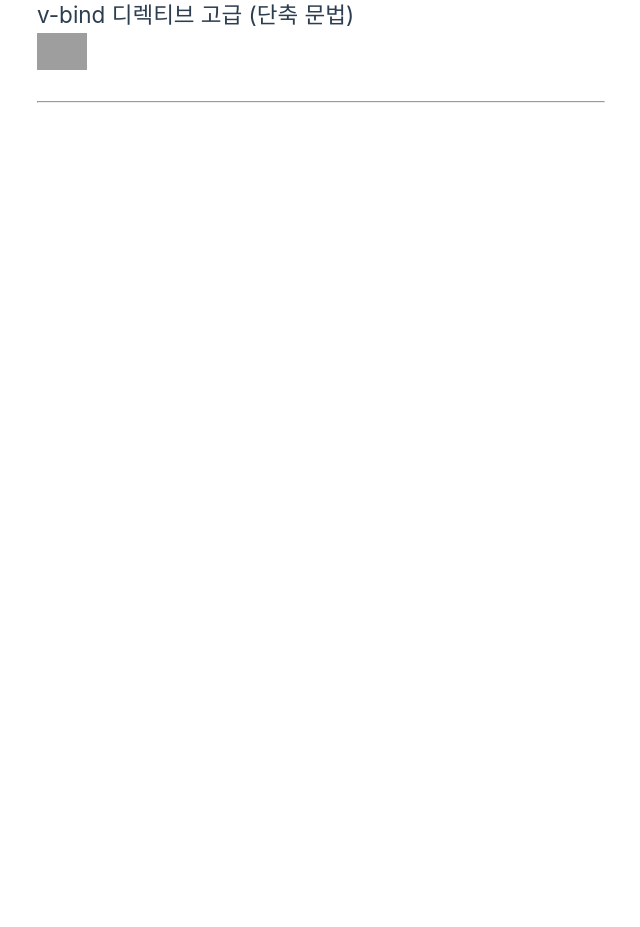
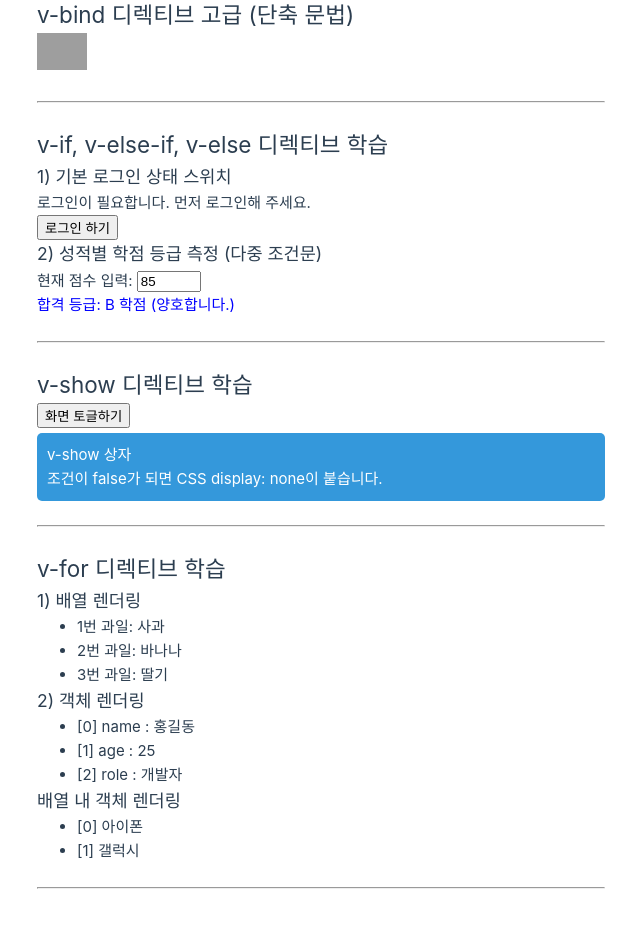
Before and after one commit to tjgurdls9/skala-vue, a Vue app: page / in a window 1280 px wide. Shown: the part 1880-2807 px from the top of the page, without its empty margins (15-655 px from the left). Before the commit the page ends 2027 px from the top, so only its background shows below. Built offline with nearby package versions, Linux system fonts and the light colour scheme; grey boxes are pictures that could not be loaded.

Commit message:
vFor, vView, vIfElse 실습 이후 커밋

```diff
--- a/src/App.vue
+++ b/src/App.vue
@@ -8,6 +8,9 @@
 import vBindClassBinding from './components/vBindClassBinding.vue'
 import vBindStyleBinding from './components/vBindStyleBinding.vue'
 import vBindShorthand from './components/vBindShorthand.vue'
+import vIfElse from './components/vIfElse.vue'
+import vShow from './components/vShow.vue'
+import vFor from './components/vFor.vue'
 </script>
 
 <template>
@@ -53,6 +56,21 @@
     <br />
 
     <vBindShorthand />
+    <br />
+    <hr />
+    <br />
+
+    <vIfElse />
+    <br />
+    <hr />
+    <br />
+
+    <vShow />
+    <br />
+    <hr />
+    <br />
+
+    <vFor />
     <br />
     <hr />
     <br />
--- /dev/null
+++ b/src/components/vFor.vue
@@ -0,0 +1,32 @@
+<script setup>
+import { ref } from 'vue'
+
+const fruits = ref(['사과', '바나나', '딸기'])
+const user = ref({
+  name: '홍길동',
+  age: 25,
+  role: '개발자',
+})
+const items = ref([
+  { id: 'prod_101', name: '아이폰' },
+  { id: 'prod_102', name: '갤럭시' },
+])
+</script>
+
+<template>
+  <div class="practice-section">
+    <h2>v-for 디렉티브 학습</h2>
+    <h3>1) 배열 렌더링</h3>
+    <ul>
+      <li v-for="(fruit, index) in fruits" :key="index">{{ index + 1 }}번 과일: {{ fruit }}</li>
+    </ul>
+    <h3>2) 객체 렌더링</h3>
+    <ul>
+      <li v-for="(value, key, index) in user" :key="key">[{{ index }}] {{ key }} : {{ value }}</li>
+    </ul>
+    <h3>배열 내 객체 렌더링</h3>
+    <ul>
+      <li v-for="(item, index) in items" :key="item.id">[{{ index }}] {{ item.name }}</li>
+    </ul>
+  </div>
+</template>
--- /dev/null
+++ b/src/components/vIfElse.vue
@@ -0,0 +1,29 @@
+<script setup>
+import { ref } from 'vue'
+
+const isLogged = ref(false)
+const score = ref(85)
+</script>
+
+<template>
+  <div class="practice-section">
+    <h2>v-if, v-else-if, v-else 디렉티브 학습</h2>
+    <h3>1) 기본 로그인 상태 스위치</h3>
+    <p v-if="isLogged">환영합니다! 회원 전용 화면입니다.</p>
+    <p v-else>로그인이 필요합니다. 먼저 로그인해 주세요.</p>
+    <button @click="isLogged = !isLogged">
+      {{ isLogged ? '로그아웃 하기' : '로그인 하기' }}
+    </button>
+    <br />
+    <h3>2) 성적별 학점 등급 측정 (다중 조건문)</h3>
+    <label>현재 점수 입력: </label>
+    <input type="number" v-model="score" min="0" max="100" step="5" />
+    <br />
+    <div v-if="score >= 90" stylle="color: green; font-weight: bold">
+      합격 등급: A 학점 (훌륭합니다!)
+    </div>
+    <div v-else-if="score >= 80" style="color: blue">합격 등급: B 학점 (양호합니다.)</div>
+    <div v-else-if="score >= 70" style="color: orange">합격 등급: C 학점 (조금 더 분발하세요.)</div>
+    <div v-else style="color: red; font-weight: bold">합격 등급: F 학점 (재시험 대상입니다.)</div>
+  </div>
+</template>
--- /dev/null
+++ b/src/components/vShow.vue
@@ -0,0 +1,26 @@
+<script setup>
+import { ref } from 'vue'
+const isVisible = ref(true)
+</script>
+
+<template>
+  <div class="practice-section">
+    <h2>v-show 디렉티브 학습</h2>
+    <button @click="isVisible = !isVisible">화면 토글하기</button>
+    <br />
+    <div v-show="isVisible" class="box">
+      <p>v-show 상자</p>
+      <p>조건이 false가 되면 CSS display: none이 붙습니다.</p>
+    </div>
+  </div>
+</template>
+
+<style scoped>
+.box {
+  padding: 10px;
+  margin-top: 5px;
+  color: white;
+  border-radius: 5px;
+  background-color: #3498db;
+}
+</style>
```
